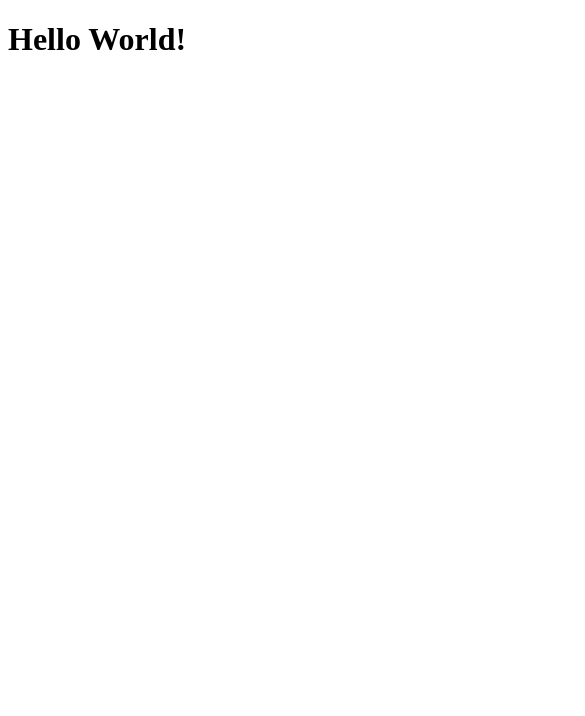
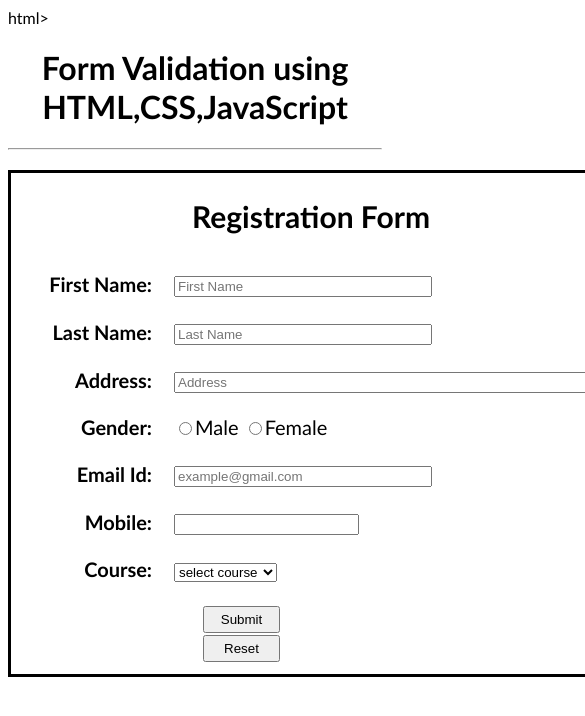
Before and after one commit to vkvinaykumarjourny/Demoh, a plain HTML site: page index.html in a window 390 px wide. Shown: the top 716 px of the page, 585 px wide, since content can reach past the window. Drawn offline with Linux system fonts and the light colour scheme.

Commit message:
Regform.html

```diff
--- a/index.html
+++ b/index.html
@@ -1,12 +1,303 @@
 <!DOCTYPE html>
-<html>
-  <head>
-    <title>Hello, World!</title>
-    <link rel="stylesheet" href="styles.css" />
-  </head>
-  <body>
-      <h1 class="title">Hello World! </h1>
-      <p id="currentTime"></p>
-      <script src="script.js"></script>
-  </body>
+html>
+
+<head>
+
+ <title>Reg Form</title>
+
+ <style type="text/css">
+
+ body{
+
+ font-family: Calibri;
+
+ }
+
+ input[type="text"] {
+
+ width: 250px;
+
+ }
+
+ input[type="submit"], input[type="reset"] {
+
+ width: 77px;
+
+ height: 27px;
+
+ position: relative;left: 180px;
+
+ }
+
+ form{
+
+ text-align: center;
+
+ font-family: Calibri;
+
+ font-size: 20px;
+
+ border: 3px solid black;
+
+ width: 600px;
+
+ margin: 20px auto;
+
+ }
+
+ td {
+
+ padding: 10px;
+
+ }
+
+ td:first-child {
+
+ text-align: right;
+
+ font-weight: bold;
+
+ }
+
+ td:last-child {
+
+ text-align: left;
+
+ </style>
+
+ <script>
+
+ function validate() {
+
+ var fname = document.reg_form.fname;
+
+ var lname = document.reg_form.lname;
+
+ var address = document.reg_form.address;
+
+ var gender = document.reg_form.gender;
+
+ var email = document.reg_form.email;
+
+ var mobile = document.reg_form.mobile;
+
+ var course = document.reg_form.course;
+
+ if (fname.value.length <= 0) {
+   alert("First Name is required");
+
+ fname.focus();
+
+ return false;
+
+ }
+
+if (lname.value.length <= 0) {
+
+ alert("Last Name is required");
+
+ lname.focus();
+
+ return false;
+
+ }
+
+ if (address.value.length <= 0) {
+
+ alert("Address is required");
+
+ address.focus();
+
+ return false;
+
+ }
+
+ if (gender.value.length <= 0) {
+
+ alert("Gender is required");
+
+ gender.focus();
+
+ return false;
+
+ }
+
+ if (email.value.length <= 0) {
+
+ alert("Email Id is required");
+
+ email.focus();
+
+ return false;
+
+ }
+
+ if (mobile.value.length <= 0) {
+
+ alert("Mobile number is required");
+
+ mobile.focus();
+
+ return false;
+
+ }
+
+ if (course.value == "select course") {
+
+ alert("Course is required");
+
+ course.focus();
+
+ return false;
+
+ }
+
+ return false;
+
+ }
+
+ </script>
+
+</head>
+
+<body>
+
+ <center><h1>Form Validation using HTML,CSS,JavaScript</h1></center>
+
+ <hr>
+
+ <form method="" action="" name="reg_form" onsubmit="return
+
+validate()">
+
+ <h2>Registration Form</h2>
+
+ <table>
+
+ <tr>
+
+ <td><label>First Name: </label></td>
+ <td>
+
+ <input type="text" name="fname" placeholder="First
+
+Name">
+
+ </td>
+
+ </tr>
+
+ <tr>
+
+ <td><label>Last Name: </label></td>
+
+ <td>
+
+ <input type="text" name="lname" placeholder="Last
+
+Name">
+
+ </td>
+
+ </tr>
+
+ <tr>
+
+ <td><label>Address: </label></td>
+
+ <td>
+
+ <input type="textarea" size="50" name="address"
+
+placeholder="Address">
+
+ </td>
+
+ </tr>
+
+ <tr>
+
+ <td><label>Gender: </label></td>
+
+ <td>
+
+ <input type="radio" name="gender" value="male">Male
+
+ <input type="radio" name="gender"
+
+value="femele">Female
+
+ </td>
+
+ </tr>
+
+ <tr>
+
+ <td><label>Email Id: </label></td>
+
+ <td>
+
+ <input type="text" name="email"
+
+placeholder="example@gmail.com">
+
+ </td>
+
+ </tr>
+
+ <tr>
+
+ <td><label>Mobile: </label></td>
+
+ <td>
+
+ <input type="number" name="mobile">
+
+ </td>
+
+ </tr>
+
+ <tr>
+
+ <td><label>Course: </label></td>
+
+ <td>
+
+ <select name="course">
+
+ <option value="select course">select
+
+course</option>
+
+ <option value="HTML">HTML</option>
+
+ <option value="CSS">CSS</option>
+
+ <option value="JavaScript">JAVASCRIPT</optio>
+   <option value="Java">JAVA</option>
+
+ </select>
+
+ </td>
+
+ </tr>
+
+ <tr>
+
+ <td>
+
+ <input type="submit" name="submit" value="Submit">
+
+ <input type="reset" name="reset" value="Reset">
+
+ </td>
+
+ </tr>
+
+ </table>
+
+ </form>
+
+</body>
+
 </html>
```
